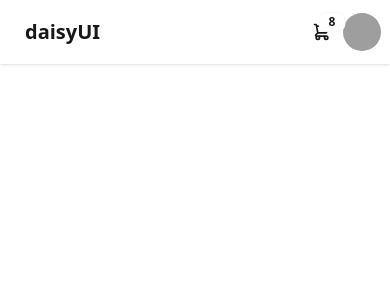
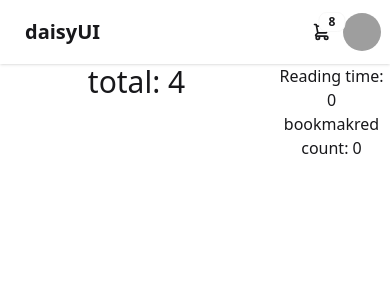
Before and after one commit to aysha3f/my-blogs, a React (Vite) app: page / in a window 390 px wide. Shown: the top 300 px of the page. Built offline with nearby package versions, Linux system fonts and the light colour scheme; grey boxes are pictures that could not be loaded.

Commit message:
Set Layout and make react responsive

```diff
--- a/src/App.jsx
+++ b/src/App.jsx
@@ -1,4 +1,3 @@
-import { useState } from 'react'
 import './App.css'
 import Navbar from './components/Navbar/Navbar'
 import Blogs from './components/Blogs/Blogs'
@@ -9,7 +8,21 @@
   return (
     <>
 <Navbar></Navbar>
-<Blogs></Blogs>
+
+
+<div className="main-container flex text-center">
+  <div className="left-container w-[70%]">
+
+
+   <Blogs></Blogs>
+  </div>
+  <div className="right-container w-[30%]">
+ <h1>Reading time: 0</h1>
+ <h1>bookmakred count: 0</h1>
+  </div>
+</div>
+
+
     </>
   )
 }
--- a/src/components/Blogs/Blogs.jsx
+++ b/src/components/Blogs/Blogs.jsx
@@ -10,10 +10,10 @@
     .then(data => setBlogs(data))
    },[])
 
-//    console.log(blogs)
+   console.log(blogs)
     return (
         <div>
-
+          <h1 className='text-3xl'>total: {blogs.length}</h1>
         </div>
     );
 };
```
